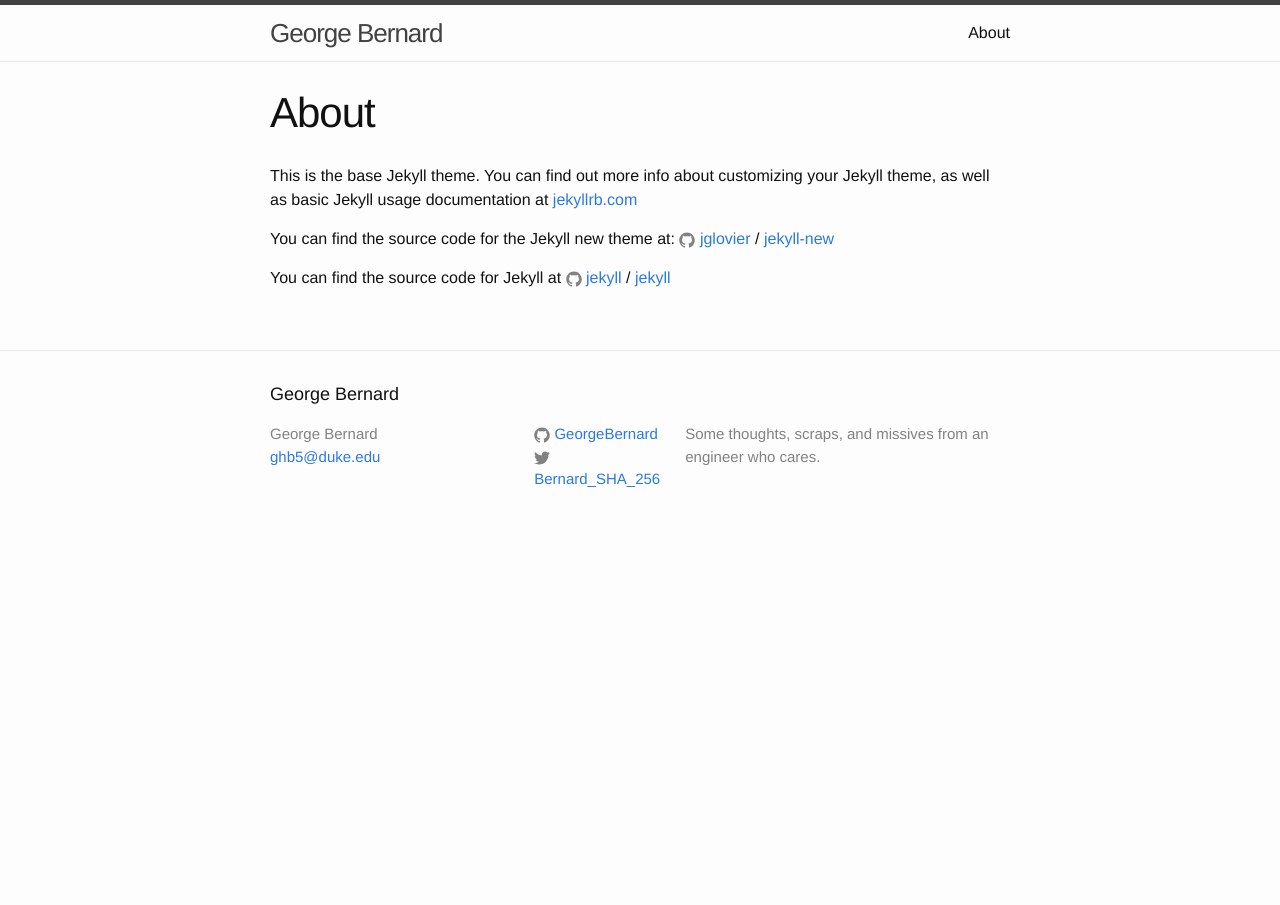
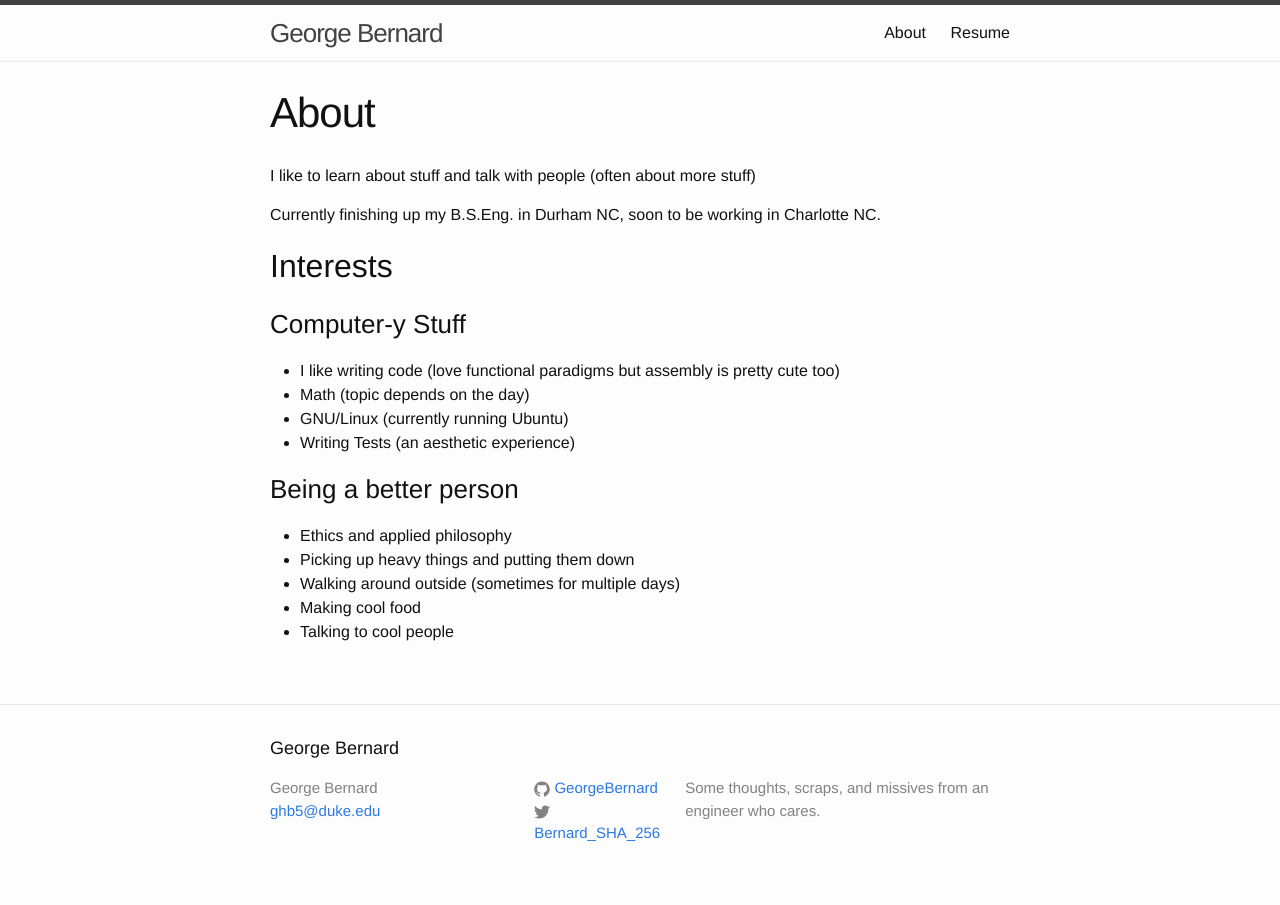
Before and after one commit to GeorgeBernard/GeorgeBernard.github.io, a Jekyll site: the page built from about.md, in a window 1280 px wide. Built offline with Jekyll 4.4.1, drawn with Linux system fonts in a browser that asks for light colours.

Commit message:
organize and add resume/about

```diff
--- a/about.md
+++ b/about.md
@@ -1,15 +1,26 @@
 ---
 layout: page
 title: About
-permalink: /about/
+permalink: /about
 ---
 
-This is the base Jekyll theme. You can find out more info about customizing your Jekyll theme, as well as basic Jekyll usage documentation at [jekyllrb.com](http://jekyllrb.com/)
+I like to learn about stuff and talk with people (often about more stuff)
 
-You can find the source code for the Jekyll new theme at:
-{% include icon-github.html username="jglovier" %} /
-[jekyll-new](https://github.com/jglovier/jekyll-new)
+Currently finishing up my B.S.Eng. in Durham NC, soon to be working in
+Charlotte NC.
 
-You can find the source code for Jekyll at
-{% include icon-github.html username="jekyll" %} /
-[jekyll](https://github.com/jekyll/jekyll)
+## Interests
+
+### Computer-y Stuff
+- I like writing code (love functional paradigms but assembly is pretty cute
+  too)
+- Math (topic depends on the day)
+- GNU/Linux (currently running Ubuntu)
+- Writing Tests (an aesthetic experience)
+
+### Being a better person
+- Ethics and applied philosophy
+- Picking up heavy things and putting them down
+- Walking around outside (sometimes for multiple days)
+- Making cool food
+- Talking to cool people
```
Also changed, not shown: resume.md (added, +7 -0 lines), README.md (deleted), _drafts/2018-08-02-welcome-to-jekyll.markdown (renamed from _posts/2018-08-02-welcome-to-jekyll.markdown), 10 other files.
